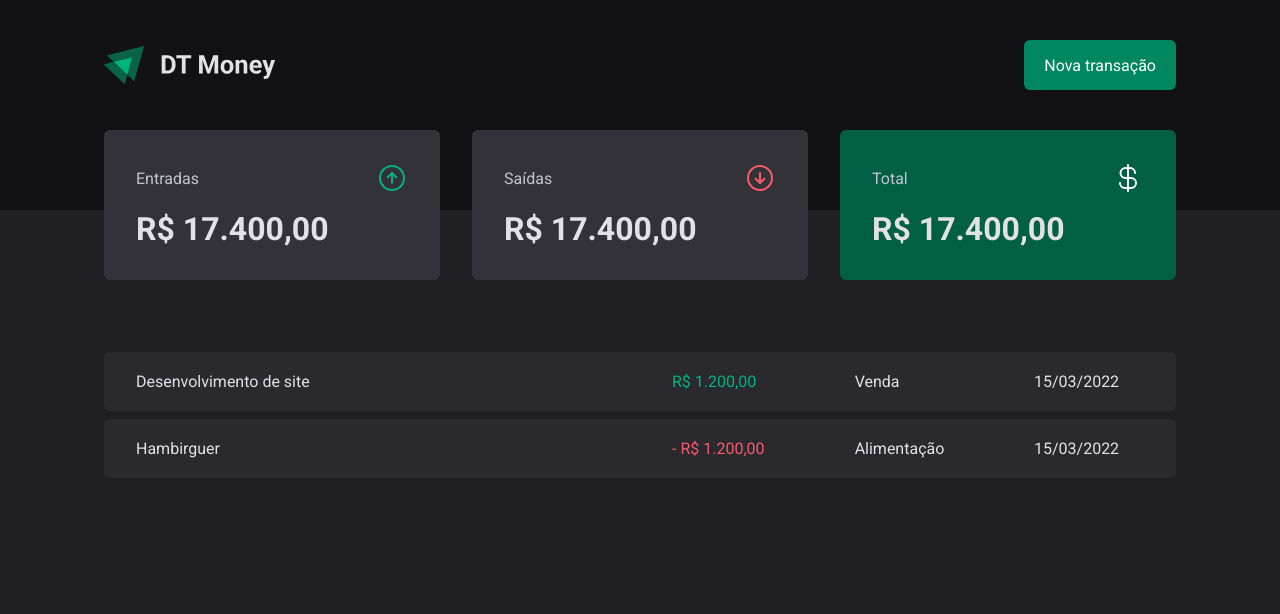
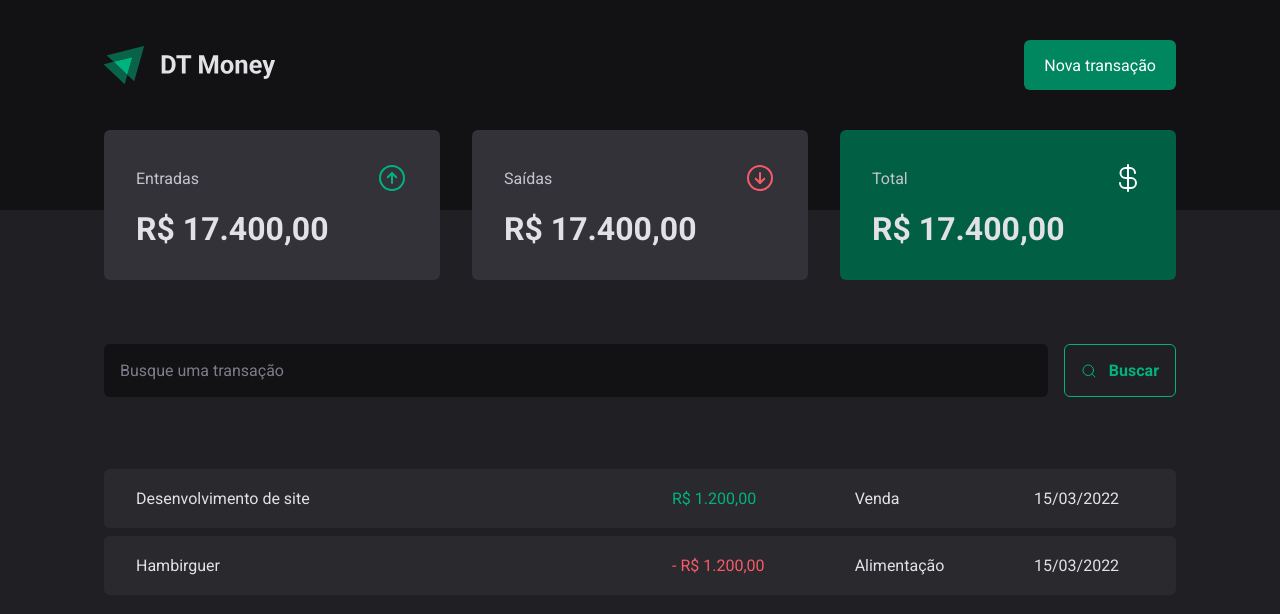
Before and after one commit to yankaique/DT-money, a React (Vite) app: page / in a window 1280 px wide. Shown: the top 614 px of the page. Built offline with nearby package versions, Linux system fonts and the light colour scheme.

Commit message:
✨ creating search transaction form base

```diff
--- /dev/null
+++ b/src/components/SearchForm/index.tsx
@@ -0,0 +1,14 @@
+import { MagnifyingGlass } from 'phosphor-react'
+import { SearchFormContainer } from "./styles";
+
+export function SearchForm() {
+    return (
+        <SearchFormContainer>
+            <input type="text" placeholder="Busque uma transação" />
+            <button>
+                <MagnifyingGlass />
+                Buscar
+            </button>
+        </SearchFormContainer>
+    )
+}
--- /dev/null
+++ b/src/components/SearchForm/styles.ts
@@ -0,0 +1,45 @@
+import styled from "styled-components";
+
+export const SearchFormContainer = styled.form`
+  display: flex;
+  width: 100%;
+  max-width: 1120px;
+  margin: 4rem auto 0;
+  padding: 0 1.5rem;
+  gap: 1rem;
+
+  input {
+    flex: 1rem;
+    border-radius: 6px;
+    border: 0;
+    background: ${(props) => props.theme["gray-900"]};
+    color: ${(props) => props.theme["gray-300"]};
+    padding: 1rem;
+
+    &::placeholder {
+      color: ${(props) => props.theme["gray-500"]};
+    }
+  }
+
+  button {
+    display: flex;
+    align-items: center;
+    gap: 0.75rem;
+
+    border: 0;
+    padding: 1rem;
+    background: transparent;
+    border: 1px solid ${(props) => props.theme["green-300"]};
+    color: ${(props) => props.theme["green-300"]};
+    font-weight: bold;
+    border-radius: 6px;
+    cursor: pointer;
+
+    &:hover {
+      background: ${(props) => props.theme["green-500"]};
+      border-color: ${(props) => props.theme["green-500"]};
+      color: ${(props) => props.theme.white};
+      transition: background-color 0.2s, color 0.2s, border-color 0.2s;
+    }
+  }
+`;
--- a/src/pages/Transactions/index.tsx
+++ b/src/pages/Transactions/index.tsx
@@ -1,4 +1,5 @@
 import { Header } from "../../components/Header";
+import { SearchForm } from "../../components/SearchForm";
 import { Summary } from "../../components/Summary";
 import { PriceHighLight, TransactionsContainer, TransactionsTable } from "./styles";
 
@@ -7,6 +8,7 @@
         <div>
             <Header />
             <Summary />
+            <SearchForm />
             <TransactionsContainer>
                 <TransactionsTable>
                     <tbody>
--- a/src/pages/Transactions/styles.ts
+++ b/src/pages/Transactions/styles.ts
@@ -11,7 +11,7 @@
   width: 100%;
   border-collapse: separate;
   border-spacing: 0 0.5rem;
-  /* margin-top: 1.5rem; */
+  margin-top: 1.5rem;
 
   td {
     padding: 1.25rem 2rem;
```
